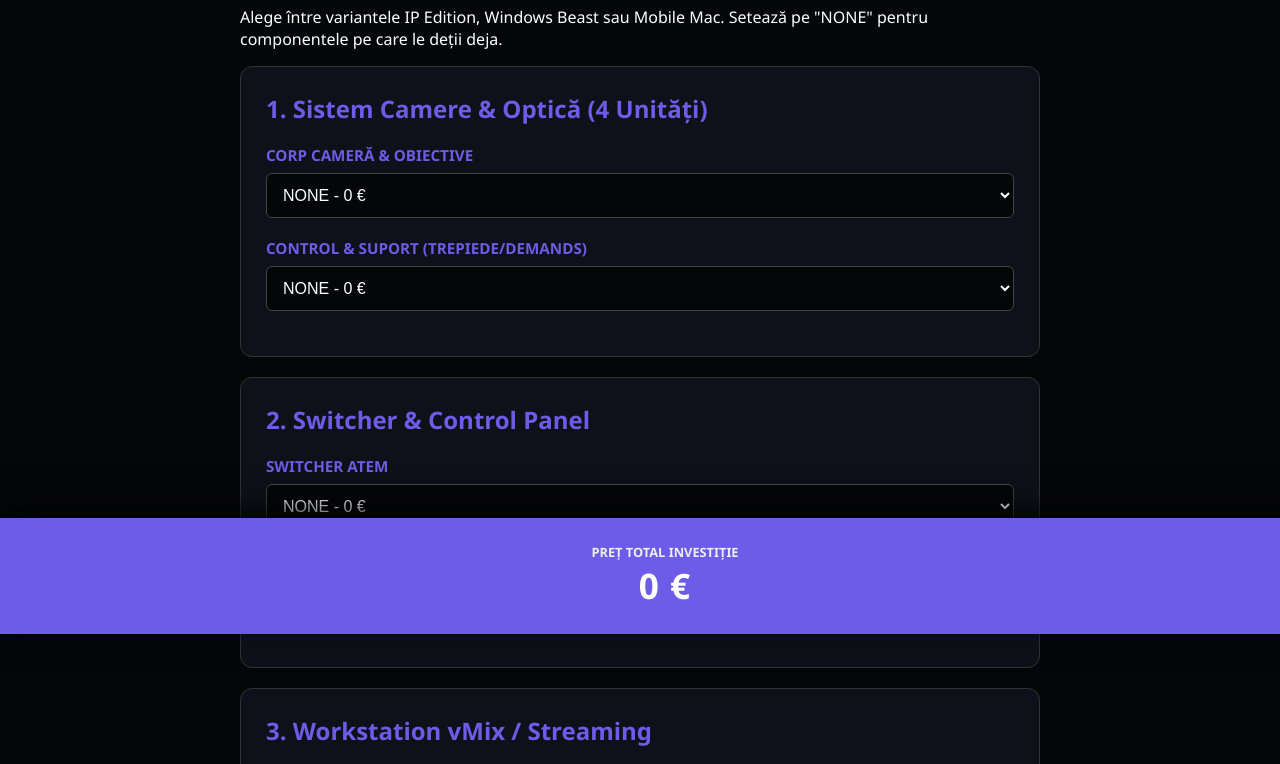
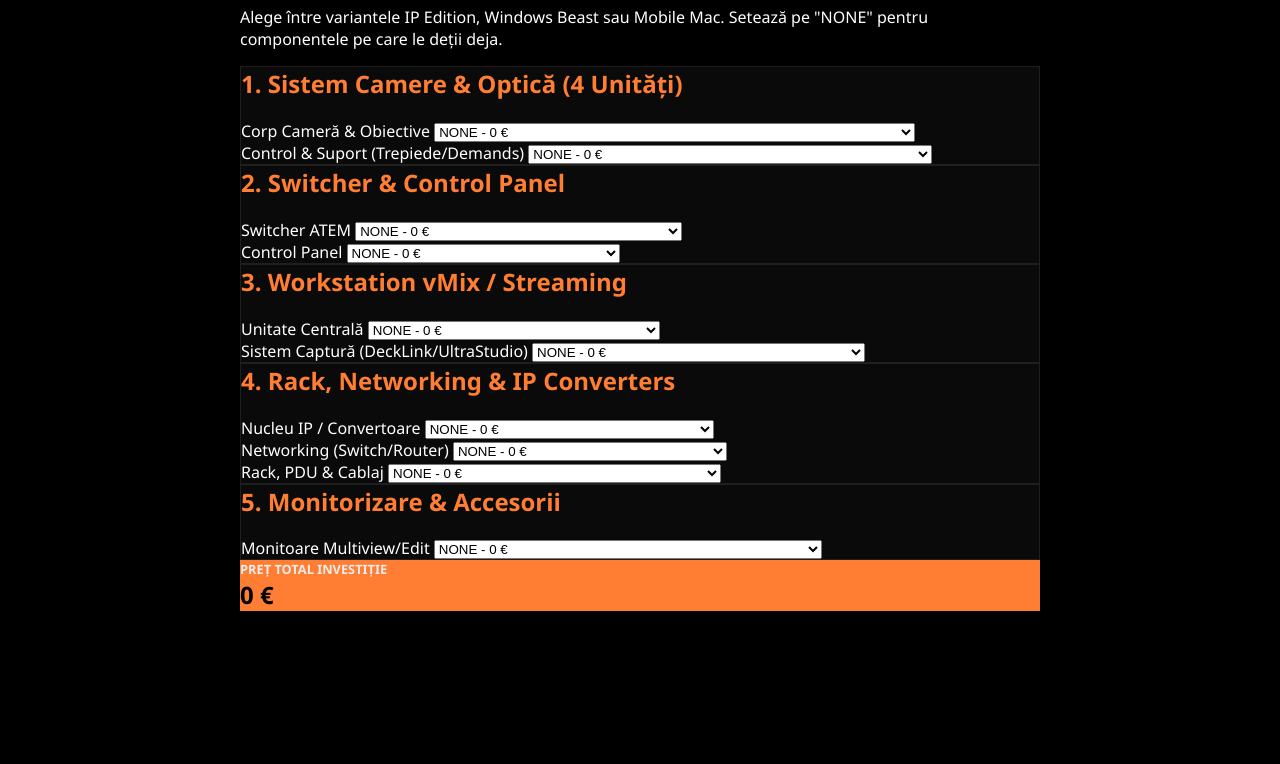
Before and after one commit to IoanPop2010/davinci-tips, a plain HTML site: page configurator.html in a window 1280 px wide. Shown: the part 166-930 px from the top of the page. After the commit the page ends 817 px from the top, so only its background shows below. Drawn offline with Linux system fonts and the light colour scheme.

Commit message:
Tema Blackmagic Design neagra-portocalie

```diff
--- a/configurator.html
+++ b/configurator.html
@@ -6,21 +6,16 @@
     <title>Configurări Rack</title>
     <link rel="stylesheet" href="style.css">
     <style>
-        .config-container { display: grid; grid-template-columns: 1fr; gap: 20px; margin-bottom: 150px; }
-        .category-block { background: var(--card); padding: 25px; border-radius: 12px; border: 1px solid #333; }
-        .item-row { margin-bottom: 20px; }
-        label { display: block; font-weight: bold; color: var(--accent); margin-bottom: 8px; font-size: 0.95rem; text-transform: uppercase; }
-        select {
-            width: 100%; padding: 12px; background: #050608; color: white;
-            border: 1px solid #444; border-radius: 6px; cursor: pointer; font-size: 1rem;
-        }
-        select:hover { border-color: var(--accent); }
-        .total-sticky {
-            position: fixed; bottom: 0; left: 0; width: 100%; background: #6c5ce7;
-            padding: 25px; text-align: center; z-index: 1000; box-shadow: 0 -8px 30px rgba(0,0,0,0.9);
-        }
-        .total-sticky h2 { margin: 0; font-size: 2.2rem; color: white; letter-spacing: 1px; }
-        .package-label { color: #888; font-size: 0.8rem; margin-top: 4px; display: block; }
+        select:focus {
+    outline: none;
+    border-color: var(--accent);
+    box-shadow: 0 0 5px rgba(255, 126, 51, 0.5);
+}
+
+.total-sticky h2 {
+    color: #000; /* Text negru pe fundal portocaliu pentru contrast maxim */
+    font-weight: 900;
+}
     </style>
 </head>
 <body>
--- a/style.css
+++ b/style.css
@@ -1,8 +1,43 @@
 :root {
-    --bg: #050608;
-    --card: #0f111a;
-    --accent: #6c5ce7;
-    --text: #ffffff;
+    --bg: #000000;           /* Negru pur */
+    --card: #0a0a0a;         /* Gri-negru pentru carduri */
+    --accent: #ff7e33;       /* Portocaliul specific Blackmagic */
+    --accent-hover: #e66a20; /* Portocaliu mai închis pentru hover */
+    --text: #ffffff;         /* Alb pur pentru text */
+    --text-dim: #b3b3b3;     /* Gri pentru text secundar */
+    --border: #1f1f1f;       /* Border discret */
+}
+
+body {
+    background-color: var(--bg);
+    color: var(--text);
+    font-family: 'Segoe UI', Roboto, Helvetica, Arial, sans-serif;
+    margin: 0;
+}
+
+/* Modifică și bara de navigare să fie neagră complet */
+nav {
+    background: #000000;
+    padding: 1.2rem 0;
+    border-bottom: 2px solid var(--accent);
+}
+
+.logo { color: var(--accent); font-weight: 800; }
+
+.links a:hover { color: var(--accent); }
+
+/* Ajustăm butoanele și cardurile */
+.tip-card, .category-block, .tip {
+    background: var(--card);
+    border: 1px solid var(--border);
+}
+
+.total-sticky {
+    background: var(--accent) !important; /* Bara de preț devine portocalie */
+}
+
+button, .btn {
+    background-color: var(--accent);
 }
 
 body {
```
